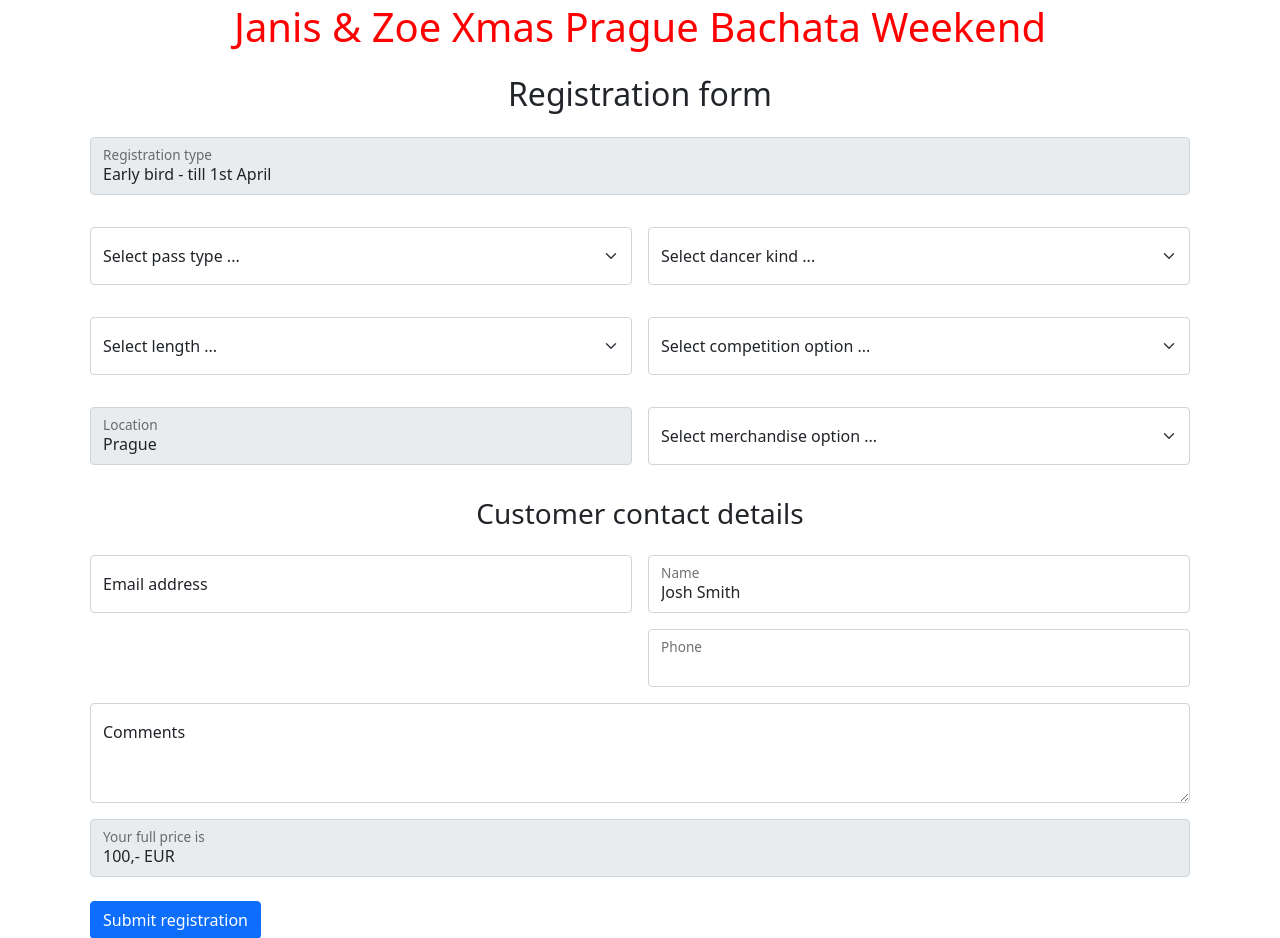
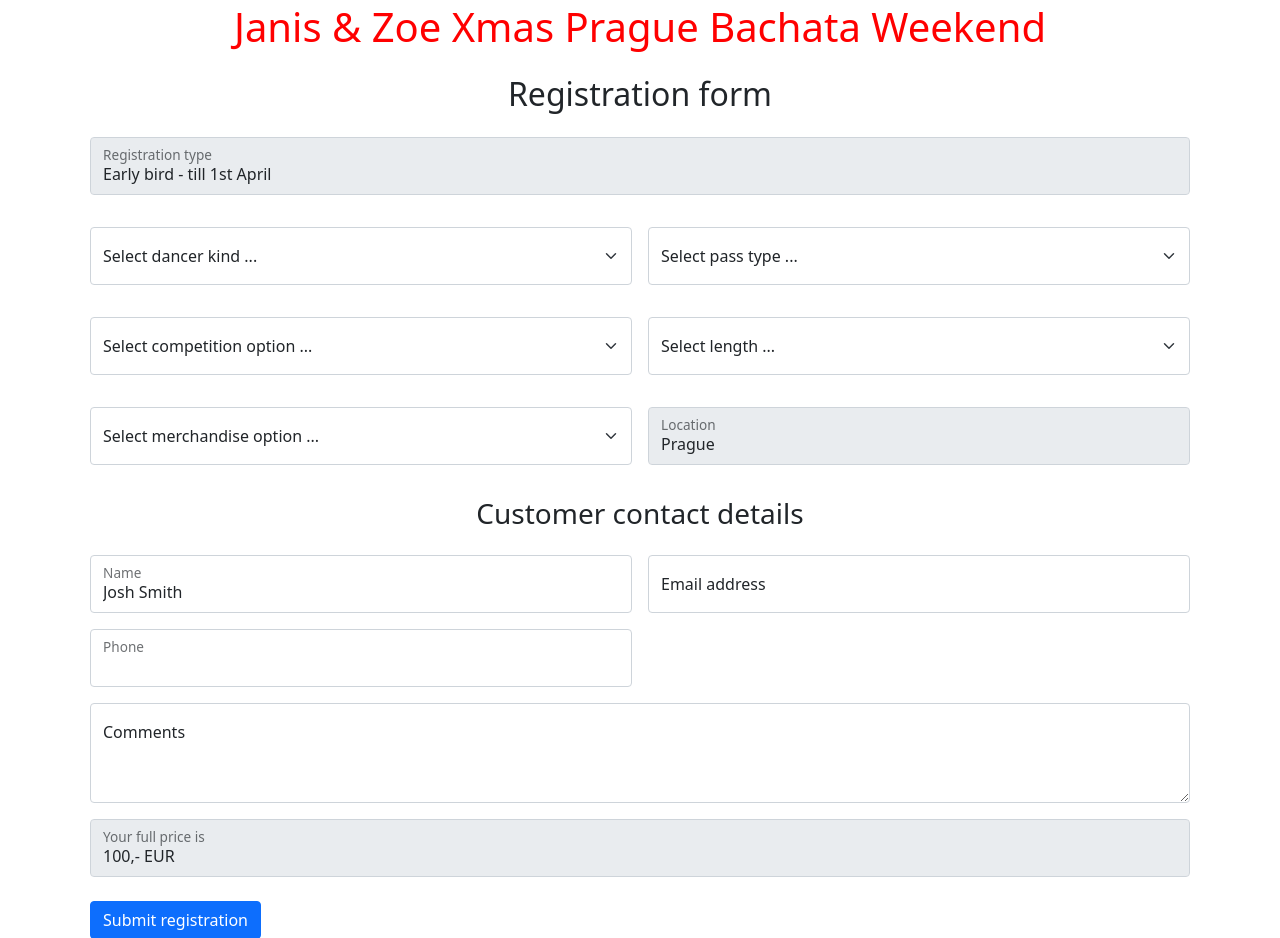
Before and after one commit to SimonB87/Regis, a PHP site: page / in a window 1280 px wide. Shown: the part 2728-3666 px from the top of the page. Run offline with PHP 8.4, Linux system fonts and the light colour scheme.

Commit message:
webForm - style corrections

```diff
--- a/webForm/assets/css/style.css
+++ b/webForm/assets/css/style.css
@@ -92,8 +92,10 @@ nav {
   background-color: #353535;
 }
 
-form div {
-  float: left;
+/* form elements - start */
+
+form > div {
+  float: right;
 }
 
 form div.form-floating {
@@ -103,3 +105,13 @@ form div.form-floating {
 select {
   min-height: 58px;
 }
+
+.form-select label {
+  padding: 0.5rem 0.75rem;
+}
+
+.form-floating > .select {
+  border: none;
+}
+
+/* form elements - end */
```
